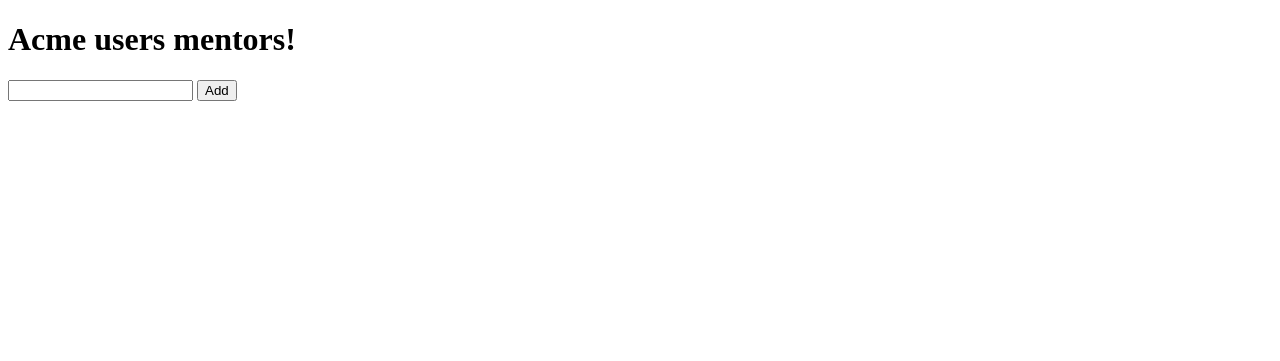
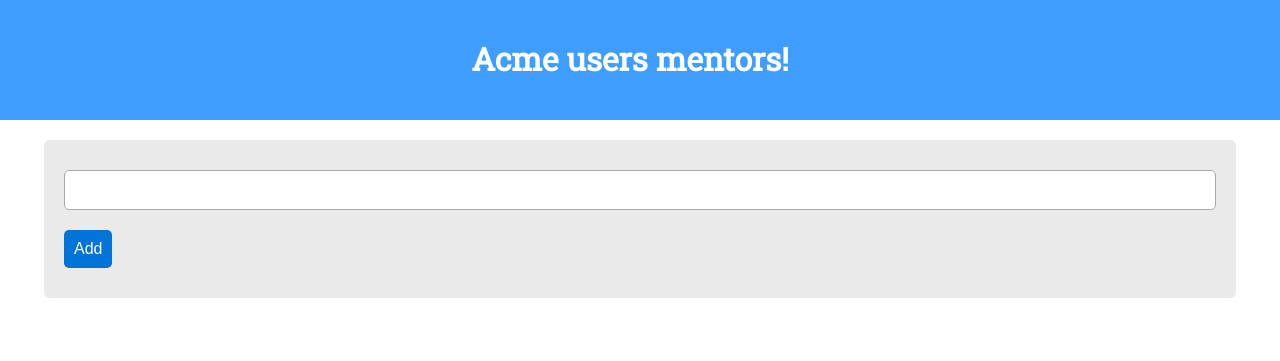
Before and after one commit to drinkingChai/acmeusersmentors, a website: page views/users.html in a window 1280 px wide. Drawn offline with nearby package versions, Linux system fonts and the light colour scheme; files that its build step writes are made by us from their sources.

Commit message:
Complete

```diff
--- a/app.js
+++ b/app.js
@@ -2,6 +2,7 @@
 const morgan = require('morgan');
 const bodyParser = require('body-parser');
 const methodOverride = require('method-override');
+const path = require('path');
 const nunjucks = require('nunjucks');
 const	users = require('./routes');
 const conn = require('./models');
@@ -13,6 +14,7 @@
 app.engine('html', nunjucks.render);
 nunjucks.configure('views', { noCache: true });
 
+app.use(express.static(path.resolve('public')));
 app.use(methodOverride('_method'));
 app.use(morgan('dev'));
 app.use(bodyParser.urlencoded({ extended: false }));
--- /dev/null
+++ b/assets/stylesheets/_colors.scss
@@ -0,0 +1,17 @@
+$navy: #001f3f;
+$blue: #0074D9;
+$aqua: #7FDBFF;
+$teal: #39CCCC;
+$olive: #3D9970;
+$green: #2ECC40;
+$lime: #01FF70;
+$yellow: #FFDC00;
+$orange: #FF851B;
+$red: #FF4136;
+$maroon: #85144b;
+$fuschia: #F012BE;
+$purple: #B10DC9;
+$black: #111111;
+$gray: #AAAAAA;
+$silver: #DDDDDD;
+$white: #fff;
--- a/assets/stylesheets/style.scss
+++ b/assets/stylesheets/style.scss
@@ -0,0 +1,97 @@
+@import "normalize.css";
+@import "_colors.scss";
+@import url('https://fonts.googleapis.com/css?family=Roboto|Roboto+Slab');
+
+* { box-sizing: border-box; }
+* { font-family: 'Roboto', sans-serif; }
+
+@mixin media($width) {
+  @media screen and (min-width: $width) {
+    @content;
+  }
+}
+
+$num-columns: 12;
+
+header {
+  background-color: lighten($navy, 50%);
+  color: $white;
+
+  h1 { font-family: 'Roboto Slab', serif; }
+}
+
+@for $i from 1 through $num-columns {
+  .col-#{$i} {
+    float: left;
+    padding-right: 20px;
+    $width: (1 / 12) * $i;
+    width: percentage($width);
+    border-radius: 5px;
+  }
+}
+
+.container {
+  width: 90%;
+  margin: 0 auto;
+  padding: 20px 0;
+}
+
+.row {
+  // padding: 20px 0;
+  margin-left: -20px;
+  margin-right: -20px;
+
+  &:after {
+    content: "";
+    display: table;
+    clear: both;
+  }
+}
+
+.text-centered { text-align: center; }
+.add-user, .user {
+  background-color: lighten($silver, 5%);
+  padding: 20px;
+  border-radius: 5px;
+}
+.awards {
+  list-style-type: none;
+  padding: 0;
+}
+.mentor {
+  background-color: $gray;
+  font-weight: bold;
+  color: darken($gray, 50%);
+  font-size: 14px;
+  padding: 2px 5px;
+  border-radius: 5px;
+}
+
+.btn {
+  padding: 10px;
+  color: $white;
+
+  &-blue {
+    background-color: $blue;
+  }
+  &-red {
+    background-color: $maroon;
+  }
+  &-yellow {
+    background-color: $orange;
+    color: $black;
+  }
+}
+
+input {
+  margin: 10px 0;
+  background-color: $white;
+  border: 0;
+  border-radius: 5px;
+}
+input[type=text] {
+  width: 100%;
+  padding: 10px;
+  border: solid 1px $gray;
+}
+input[type=submit] { display: block; }
--- a/package.json
+++ b/package.json
@@ -5,7 +5,8 @@
   "main": "index.js",
   "scripts": {
     "test": "echo \"Error: no test specified\" && exit 1",
-    "start:dev": "DATABASE_URL=postgres://localhost/acmeusersmentors nodemon app.js",
+    "start:dev": "DATABASE_URL=postgres://localhost/acmeusersmentors nodemon -e js,css,scss,html app.js",
+    "build-css": "node-sass -w assets/stylesheets/style.scss -o public/stylesheets",
     "start": "node app.js"
   },
   "keywords": [],
--- a/views/layout.html
+++ b/views/layout.html
@@ -3,12 +3,23 @@
   <head>
     <meta charset="utf-8">
     <title></title>
+    <link rel="stylesheet" href="/stylesheets/style.css">
   </head>
   <body>
 
-    <h1>Acme users mentors!</h1>
+    <header class="text-centered">
+      <div class="container">
+        <div class="row">
+          <div class="col-12">
+            <h1>Acme users mentors!</h1>
+          </div>
+        </div>
+      </div>
+    </header>
 
-    {% block content %}{% endblock %}
+    <main>
+      {% block content %}{% endblock %}
+    </main>
 
   </body>
 </html>
--- a/views/users.html
+++ b/views/users.html
@@ -2,49 +2,57 @@
 
 {% block content %}
 
-<form class="" action="users" method="POST">
+<div class="container">
+  <div class="row">
+    <form class="col-12 add-user" action="users" method="POST">
       <input type="text" name="name" value="">
-  <input type="submit" name="" value="Add">
+      <input class="btn btn-blue" type="submit" name="" value="Add">
     </form>
+  </div>
+</div>
 
+<div class="container">
+  <div class="row">
     {% for user in users %}
-  <li>{{user.name}}</li>
+    <div class="col-3">
+      <div class="user">
+        <h4>{{user.name}}</h4>
         <form class="" action="users/{{user.id}}?_method=DELETE" method="POST">
-    <input type="submit" name="" value="delete">
+          <input class="btn btn-blue" type="submit" name="" value="Delete">
         </form>
 
         <form class="" action="users/{{user.id}}/awards" method="POST">
-    <input type="submit" name="" value="generate award">
+          <input class="btn btn-yellow" type="submit" name="" value="Generate award">
         </form>
 
-  <li>Mentor: {{user.mentor.name}}</li>
+        {% if user.mentor %}<span class="mentor">Mentor: {{user.mentor.name}}</span>{% endif %}
 
         <ul class="awards">
           {% for award in user.awards %}
           <li>{{award.phrase}}</li>
           <form class="" action="users/{{user.id}}/awards/{{award.id}}?_method=DELETE" method="POST">
-      <input type="submit" name="" value="delete">
+            <input class="btn btn-red" type="submit" name="" value="Delete">
           </form>
           {% endfor %}
         </ul>
 
         <form class="" action="users/{{user.id}}?_method=PUT" method="POST">
           {% if user.mentor %}
-      <input type="submit" name="" value="Remove mentor">
+          <input class="btn btn-red" type="submit" name="" value="Remove mentor">
           {% elif user.beMentored.length %}
           <select name="mentor_id">
             {% for mentor in user.beMentored %}
             <option value="{{mentor.id}}">{{mentor.name}}</option>
             {% endfor %}
           </select>
-      <input type="submit" name="" value="Add mentor">
+          <input class="btn btn-blue" type="submit" name="" value="Add mentor">
           {% endif %}
 
         </form>
-
-  <br>
-  <br>
-  <br>
+      </div>
+    </div>
     {% endfor %}
+  </div>
+</div>
 
 {% endblock %}
```
Also changed, not shown: public/stylesheets/normalize.css (added), public/stylesheets/style.css (added), 1 other file. Lines whose indentation alone changed are shown as unchanged.
